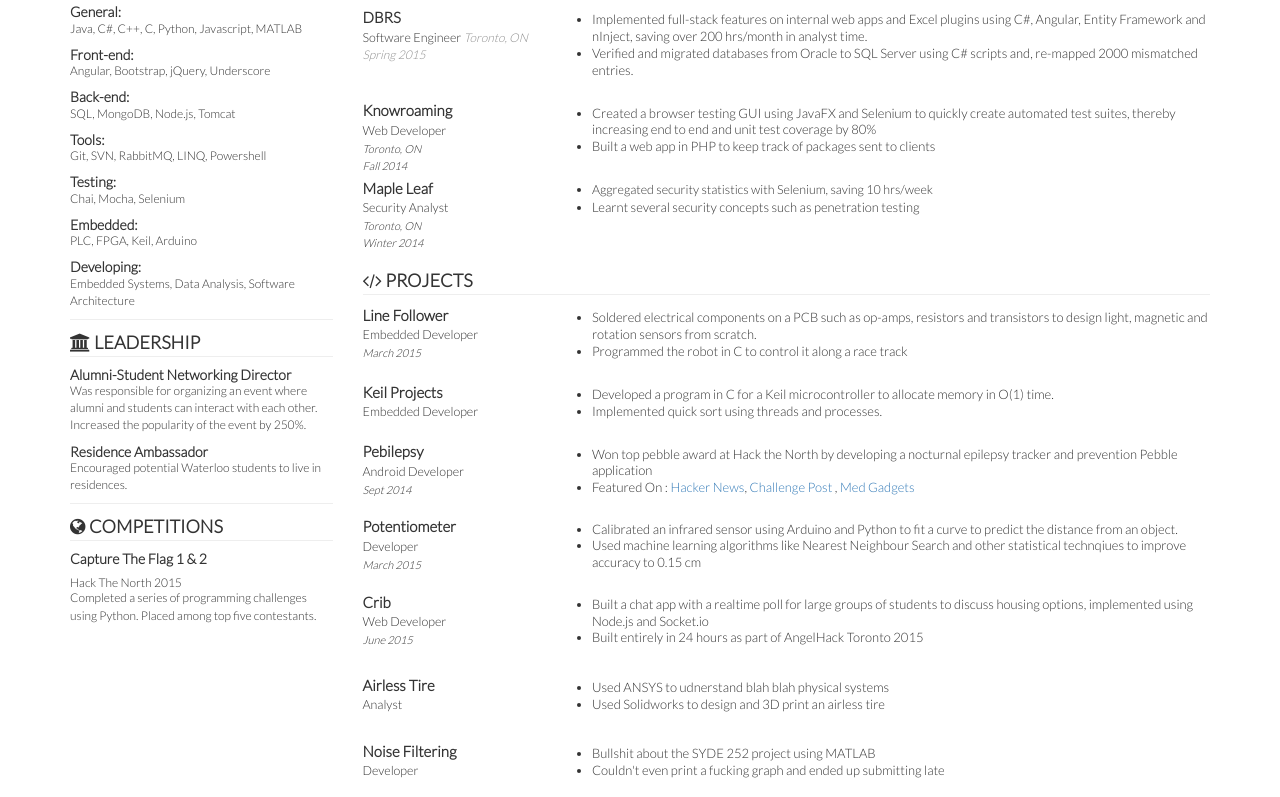
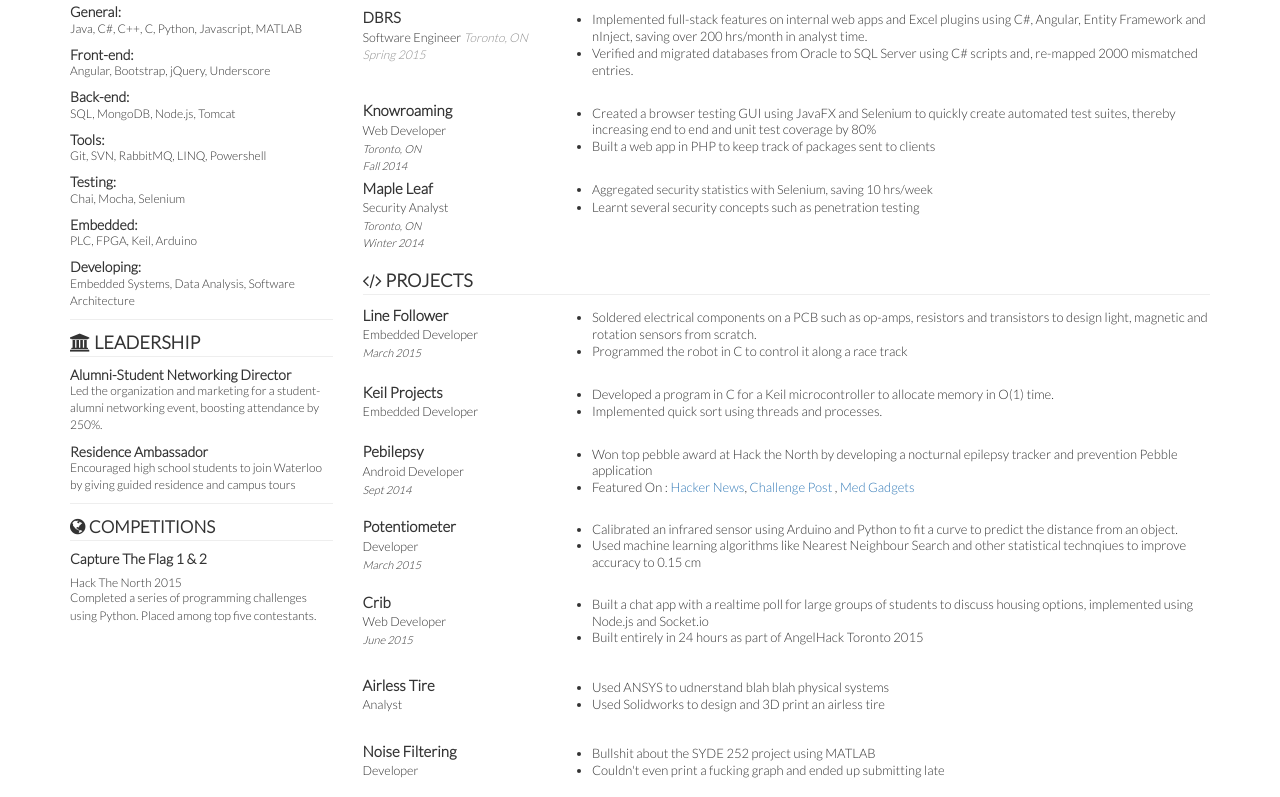
Before and after one commit to Spurrya/resume, a plain HTML site: page src/index.html in a window 1280 px wide. Shown: the part 105-902 px from the top of the page. Drawn offline with Linux system fonts and the light colour scheme.

Commit message:
Modified leadership section

```diff
--- a/src/index.html
+++ b/src/index.html
@@ -197,12 +197,12 @@
             <div class="heading heading2"><i class="fa fa-university"></i>
  LEADERSHIP</div><hr>
             <div class="skills">
-            <p><h5><b>Alumni-Student Networking Director</b></h5>Was responsible for organizing an event where alumni and students can interact with each other. Increased the popularity of the event by 250%.</p>
-            <p><h5><b>Residence Ambassador</b></h5>Encouraged potential Waterloo students to live in residences.</p>
+            <p><h5><b>Alumni-Student Networking Director</b></h5> Led the organization and marketing for a student-alumni networking event, boosting attendance by 250%.</p>
+            <p><h5><b>Residence Ambassador</b></h5>Encouraged  high school students to join Waterloo by giving guided residence and campus tours</p>
             </div>
             <hr>
-            <div class="heading heading2"><i class="fa fa-globe"></i>
- COMPETITIONS</div><hr>
+            <div class="heading heading2"><i class="fa fa-globe"></i><span style="font-size:17px;" >
+ COMPETITIONS</span></div><hr>
             <div class="skills">
 
             <p><h5><b>Capture The Flag 1 &amp; 2</b></h5><h6>Hack The North 2015</h6>Completed a series of programming challenges using Python. Placed among top five contestants.</p>
```
